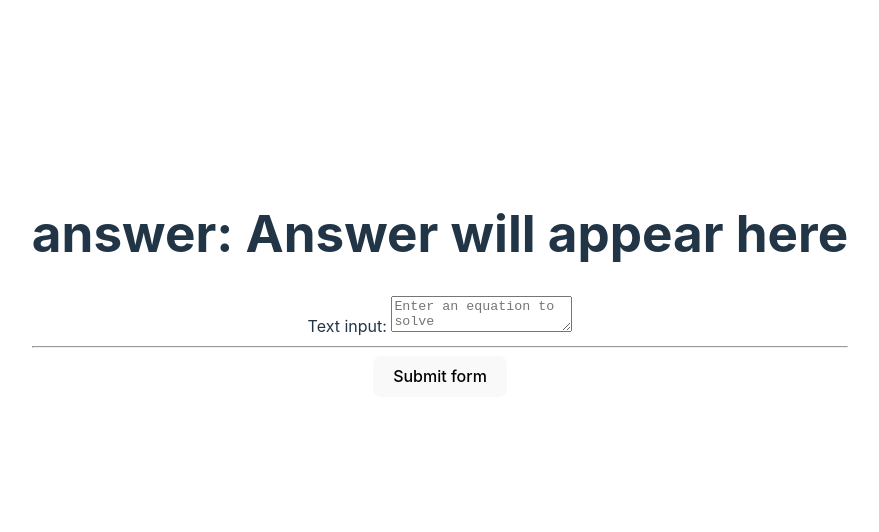
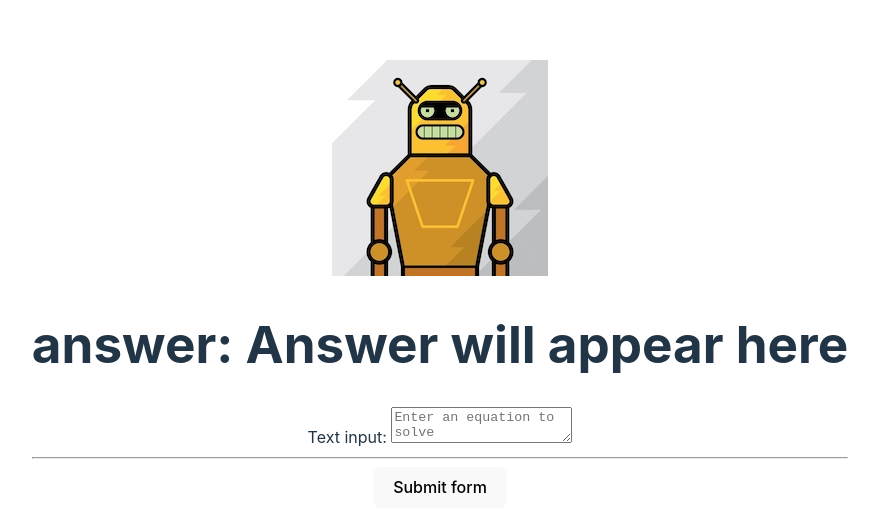
Before and after one commit to sberczuk/dainterview-fe, a React (Vite) app: page / in a window 1280 px wide. Shown: the part 116-648 px from the top of the page, without its empty margins (200-1079 px from the left). Built offline with nearby package versions, Linux system fonts and the light colour scheme.

Commit message:
Added Calculon

```diff
--- a/src/App.tsx
+++ b/src/App.tsx
@@ -2,6 +2,7 @@
 import './App.css'
 import MyForm, {Answer} from "./Form.tsx";
 import React from "react";
+import calculon from './assets/calculon.jpeg'
 
 
 
@@ -10,6 +11,7 @@ function App() {
 
   return (
     <>
+        <img src={calculon} alt="Calculon" />
 
         <MyForm/>
         </>
```
Also changed, not shown: src/assets/calculon.jpeg (added).
